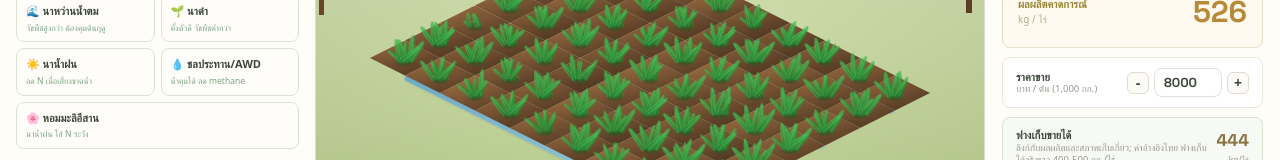
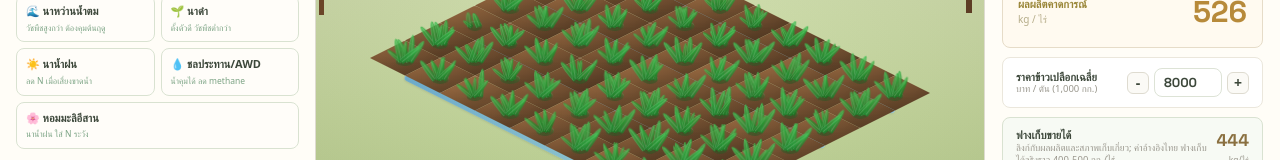
Before and after one commit to Ton-Munoi99/thai-rice-farming-simulator, a React (Vite) app: page / in a window 1280 px wide. Shown: the part 342-502 px from the top of the page. Built offline with nearby package versions, Linux system fonts and the light colour scheme; a web font is replaced by a local one.

Commit message:
Rename sale price label to average paddy price

```diff
--- a/src/components/ScorePanel.jsx
+++ b/src/components/ScorePanel.jsx
@@ -73,7 +73,7 @@ export default function ScorePanel({ simulation }) {
           <div className="flex items-center gap-[5px]">
             <SmallButton onClick={() => simulation.setPricePerTon(simulation.pricePerTon - 100)}>-</SmallButton>
             <input
-              aria-label="Sale price per ton"
+              aria-label="Average paddy price per ton"
               value={simulation.pricePerTon}
               type="number"
               min="1000"
--- a/src/i18n.js
+++ b/src/i18n.js
@@ -56,7 +56,7 @@ export const TEXT = {
   liveHealthScore: { en: "Live health score", th: "คะแนนสุขภาพข้าว" },
   realTime: { en: "Real-time estimate", th: "ประเมินเรียลไทม์" },
   estimatedYield: { en: "Estimated yield", th: "ผลผลิตคาดการณ์" },
-  salePrice: { en: "Sale price", th: "ราคาขาย" },
+  salePrice: { en: "Average paddy price", th: "ราคาข้าวเปลือกเฉลี่ย" },
   linkedCostDrivers: { en: "Linked cost drivers", th: "ต้นทุนที่เพิ่มจากเงื่อนไข" },
   autoCostImpact: { en: "Auto cost impact", th: "ผลกระทบต้นทุนอัตโนมัติ" },
   moistureNote: { en: "Rice price stays market-driven; only wet-harvest moisture can discount revenue.", th: "ราคาข้าวเป็นราคาตลาด; ระบบหักรายได้เฉพาะกรณีความชื้นจากเก็บเกี่ยวเปียก" },
```
